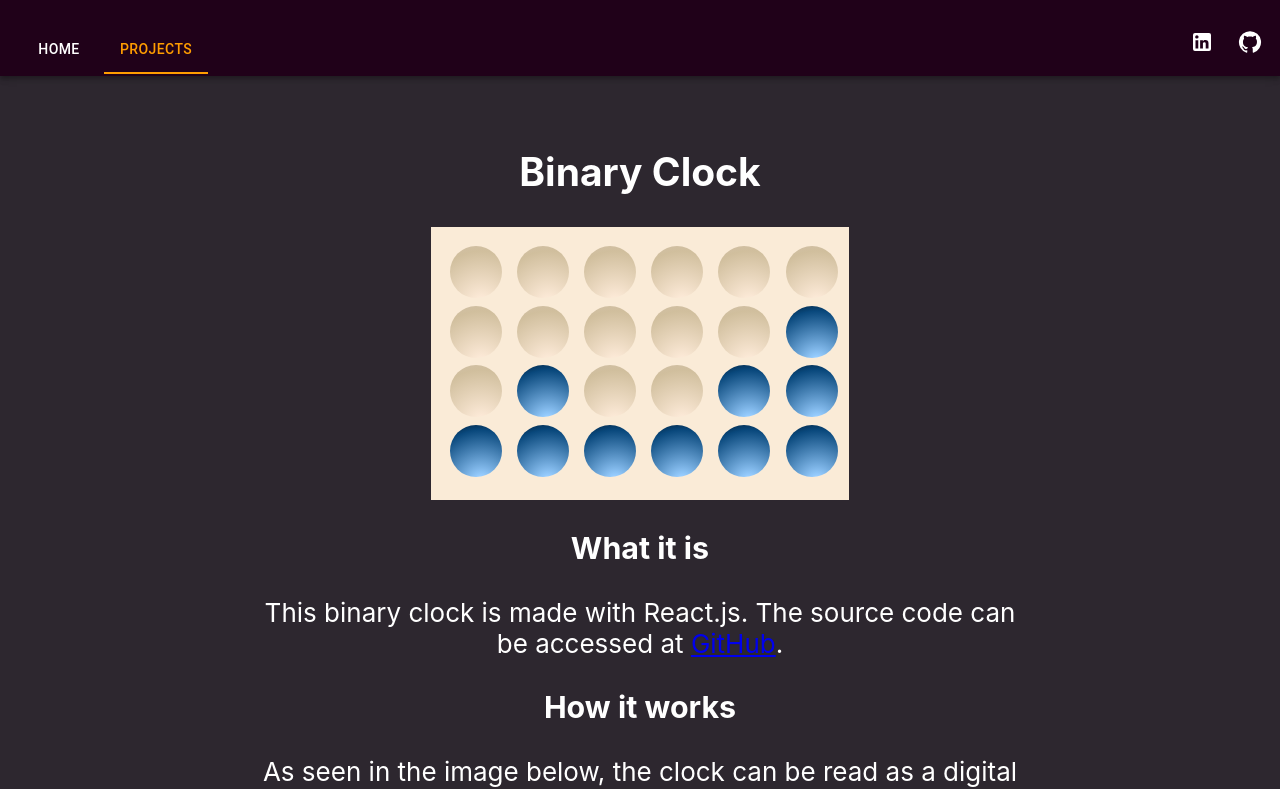
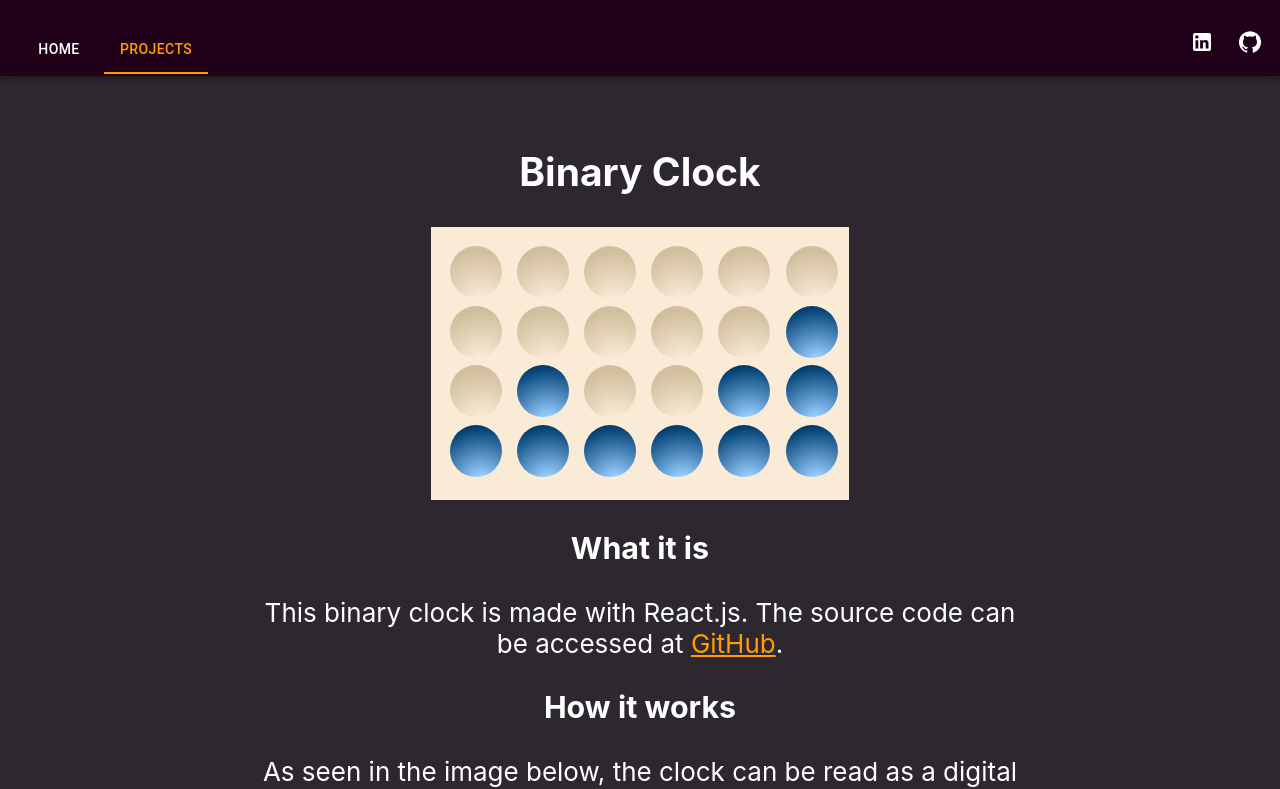
Before and after one commit to Elicice/Portfolio, a React (Create React App) app: page /#/Projects/BinaryClock in a window 1280 px wide. Shown: the top 789 px of the page. Built offline with nearby package versions, Linux system fonts and the light colour scheme.

Commit message:
Changed link color in text

```diff
--- a/src/App.css
+++ b/src/App.css
@@ -30,11 +30,12 @@
   color: #61dafb;
 }
 
-@keyframes App-logo-spin {
-  from {
-    transform: rotate(0deg);
-  }
-  to {
-    transform: rotate(360deg);
-  }
+section a{
+  color: rgb(255, 157, 0);
 }
+section a:visited{
+  color: rgb(253, 216, 4);
+}
+section a:hover{
+  color:rgb(238, 135, 238);
+}
```
